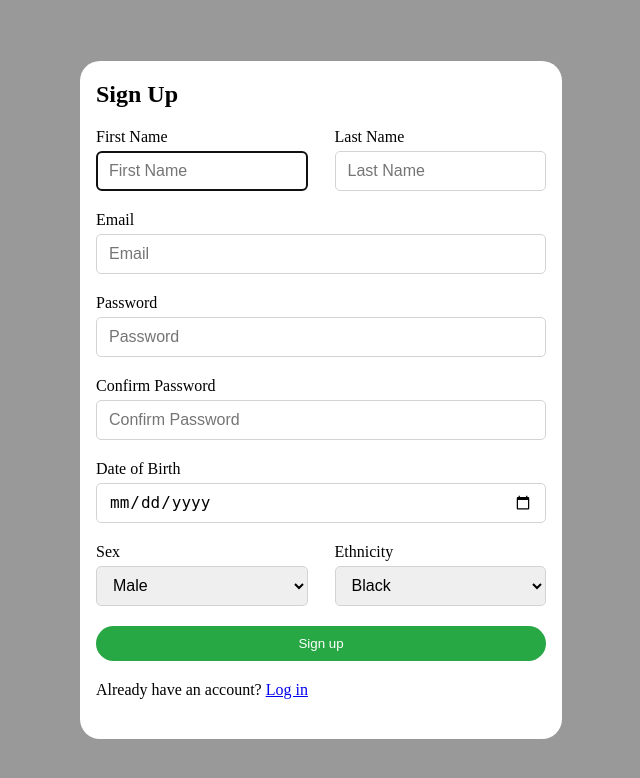
After one commit to Onion155/Y3-SoftwareDev-GroupProject, a PHP site: page /test.html in a window 1280 px wide. The commit adds this page. Shown: the top 778 px of the page, without its empty margins (319-959 px from the left). Run offline with PHP 8.4, Linux system fonts and the light colour scheme.

Commit message:
Created signup and login form styles

```diff
--- a/script/dialogPopup.js
+++ b/script/dialogPopup.js
@@ -1,6 +1,3 @@
-const dialog = document.getElementById("dialog")
-const wrapper = document.querySelector(".wrapper")
-
 function showDialog() {
     dialog.showModal()
 }
--- /dev/null
+++ b/style/form_styles.css
@@ -0,0 +1,79 @@
+#error-message {
+	color: red;
+}
+
+input,
+select {
+
+	padding: 8px;
+	margin-top: 5px;
+	box-sizing: border-box;
+}
+
+button {
+	min-width: 120px;
+	padding: 10px 26px;
+	background-color: #28a745;
+	color: #fff;
+	border: none;
+	cursor: pointer;
+	border-radius: 50px;
+	transition: all 0.3s ease 0s;
+}
+
+
+button:hover {
+	background-color: #218838;
+}
+
+dialog::backdrop {
+	background-color: rgba(0, 0, 0, 0.4);
+}
+
+dialog {
+	background: white;
+	border-radius: 20px;
+	border: 0;
+	padding: 0;
+
+}
+
+.wrapper {
+	width: 450px;
+	padding: 0 16px;
+}
+
+.form {
+	display: flex;
+	flex-direction: column;
+	margin-bottom: 40px;
+}
+
+.form input, select {
+	height: 40px;
+	width: 100%;
+	margin-bottom: 20px;
+	font-size: 16px;
+	padding: 0 12px;
+	border-radius: 5px;
+	border: 1px solid lightgray;
+}
+
+.form .form-row {
+	display: flex;
+	justify-content: space-between;
+}
+
+.form .form-container{
+	width: 47%;
+}
+
+#checkbox {
+	height: 20px;
+	width: 20px;
+	float: left;
+}
+
+.link {
+margin-top: 20px;
+}
--- /dev/null
+++ b/test.html
@@ -0,0 +1,81 @@
+<!DOCTYPE html>
+<html lang="en">
+	<head>
+		<meta charset="UTF-8" />
+		<title>eGFR Calculator- Doctor</title>
+		<link rel="stylesheet" href="./style/form_styles.css" />
+	</head>
+
+	<body>
+		<dialog class="dialog" id="signup-dialog">
+			<div class="signup-container wrapper">
+				<h2>Sign Up</h2>
+				<form class="signup-form form" method="POST">
+					<div class="form-row">
+						<div class="form-container">
+							<label for="firstName">First Name</label>
+							<input
+								name="firstName"
+								type="text"
+								placeholder="First Name"
+								required
+							/>
+						</div>
+						<div class="form-container">
+							<label for="lastName">Last Name</label>
+							<input
+								name="lastName"
+								type="text"
+								placeholder="Last Name"
+								required
+							/>
+						</div>
+					</div>
+					<label for="email">Email</label>
+					<input name="email" type="text" placeholder="Email" required />
+					<label for="password">Password</label>
+					<input name="password" type="text" placeholder="Password" required />
+					<label for="confirmPassword">Confirm Password</label>
+					<input
+						name="confirmPassword"
+						type="text"
+						placeholder="Confirm Password"
+						required
+					/>
+					<label for="dob">Date of Birth</label>
+					<input name="dob" type="date" placeholder="Date of Birth" required />
+					<div class="form-row">
+						<div class="form-container">
+							<label for="sex">Sex</label>
+							<select id="sex" name="sex" class="dropdown" required>
+								<option value="male">Male</option>
+								<option value="female">Female</option>
+							</select>
+						</div>
+						<div class="form-container">
+							<label for="ethnicity">Ethnicity</label>
+							<select id="ethnicity" name="ethnicity" class="dropdown" required>
+								<option value="black">Black</option>
+								<option value="other">Other</option>
+							</select>
+						</div>
+					</div>
+					<text id="error-message"><?= $errorMessage ?></text>
+					<button type="submit">Sign up</button>
+					<div class="link">
+						Already have an account?
+						<a
+							href="#"
+							onclick="showLoginDialog(false); showSignupDialog(true);"
+							>Log in</a
+						>
+					</div>
+				</form>
+			</div>
+		</dialog>
+
+		<script>
+			document.getElementById("signup-dialog").showModal();
+		</script>
+	</body>
+</html>
--- a/view/home_view.php
+++ b/view/home_view.php
@@ -5,14 +5,15 @@
     <meta name="viewport" content="width=device-width, initial-scale=1.0">
     <title>My Kidney Buddy</title>
     <link rel="stylesheet" href="./style/home_styles.css">
-    <link rel="stylesheet" href="./style/login_styles.css">
+    <link rel="stylesheet" href="./style/form_styles.css">
 </head>
 <body>
     <div class="header">
         <img src="other\logo.png" alt="Logo" class="logo">
         <h1>My Kidney Buddy</h1>
 <?php if(!isset($_SESSION["account"])): ?>
-        <button onclick="showDialog()" class="login-btn">Log in</button>
+        <button onclick="showLoginDialog(true)" class="login-btn">Log in</button>
+<?php require_once "entity/signup_dialog.php" ?>
 <?php require_once "entity/login_dialog.php" ?>
 <?php else: ?>
     <a href="dashboard.php" class="login-btn">Go to dashboard</a>
```
Also changed, not shown: .php_tmp/dataAccess-db.php (deleted, +0 -71 lines), .php_tmp/login.php (deleted, +0 -106 lines), style/login_styles.css (deleted, +0 -46 lines), view/entity/login_dialog.php (+31 -6 lines), view/entity/signup_dialog.php (added, +75 -0 lines), model/data/medicalRoles.db.
